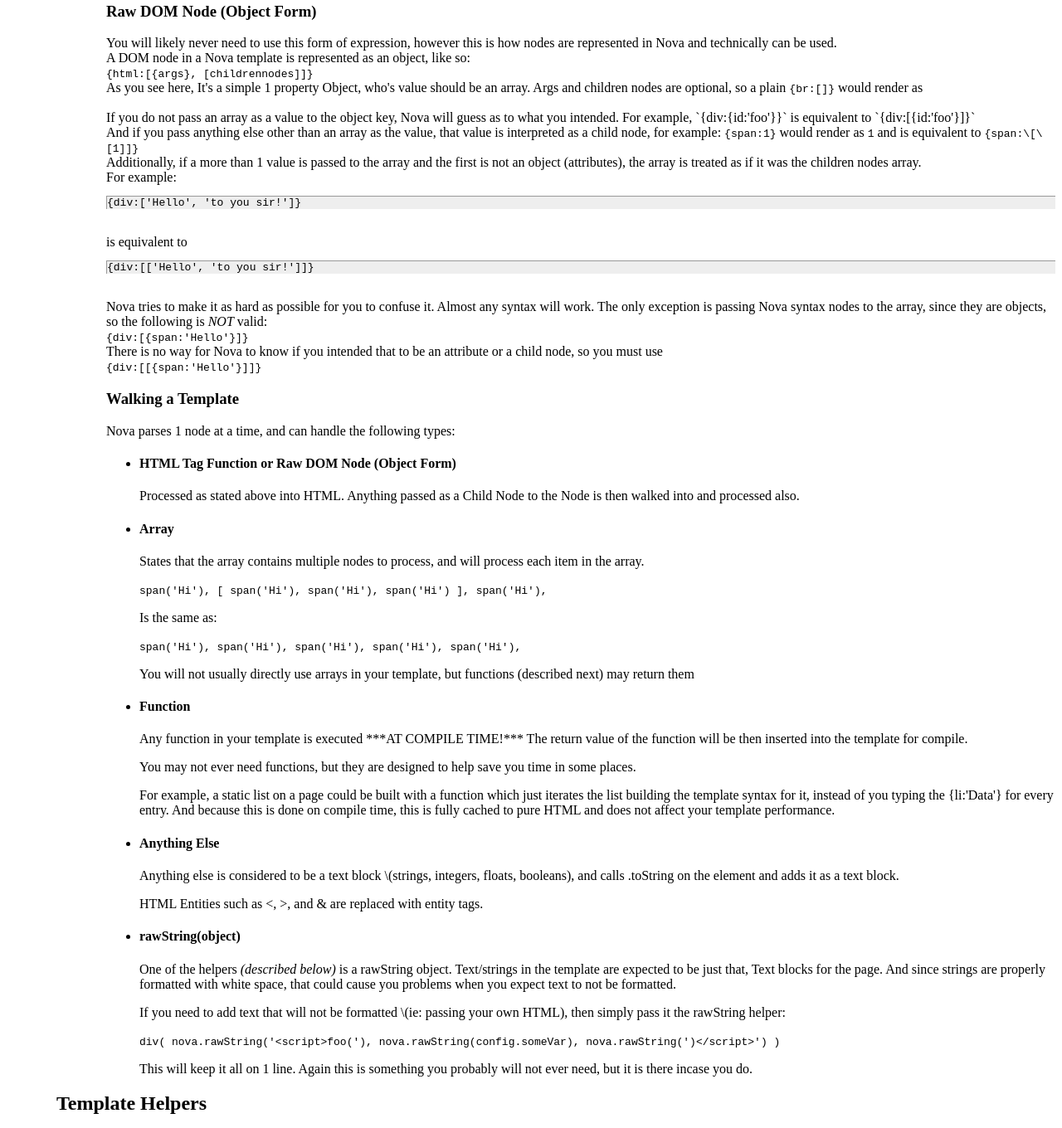
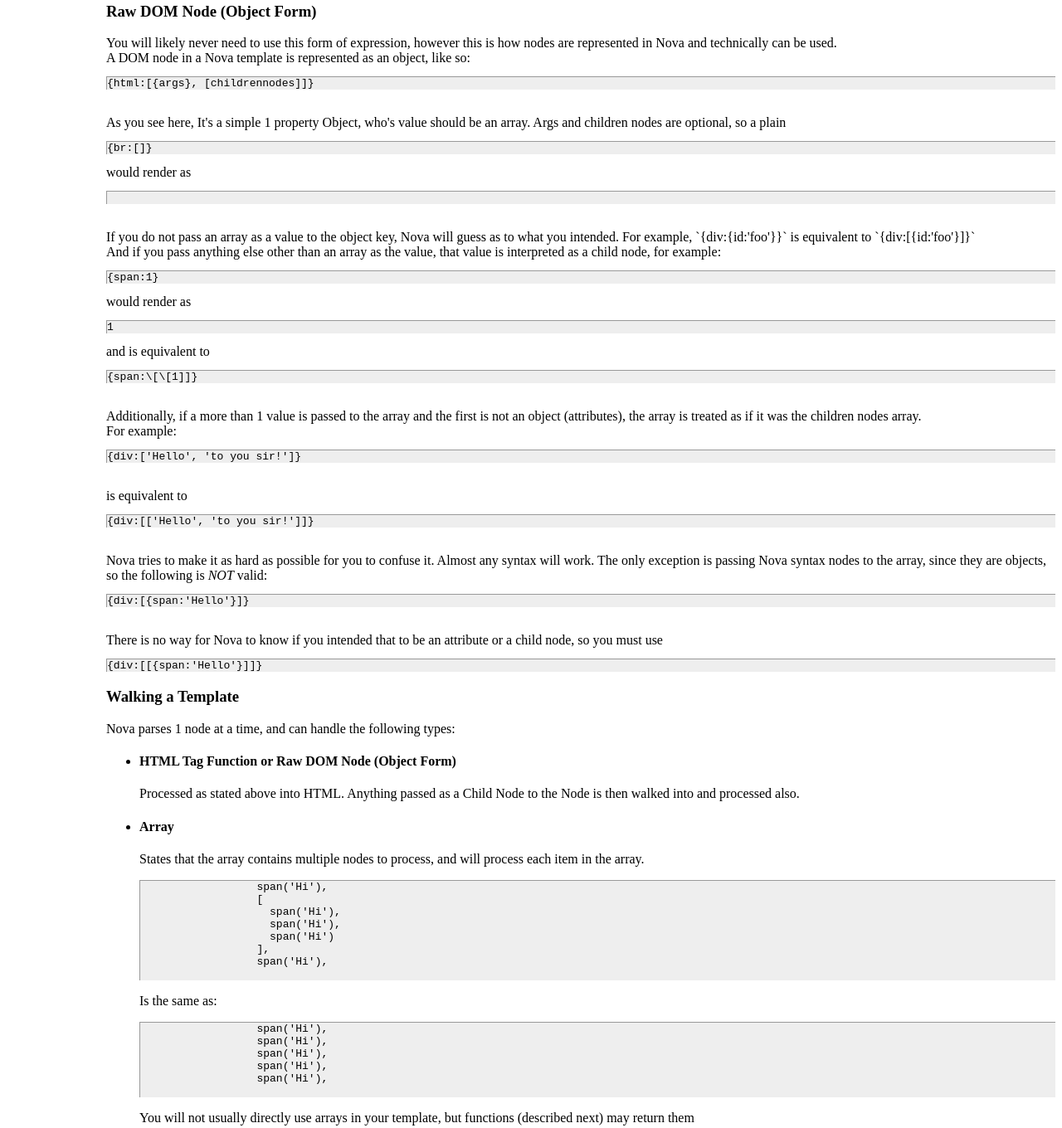
Before and after one commit to aikar/nova, a website: page readme.html in a window 1280 px wide. Shown: the part 1971-3331 px from the top of the page at 83% size. Drawn offline with Linux system fonts and the light colour scheme.

Commit message:
removing komodo, updating readme a lil

```diff
--- a/readme.html
+++ b/readme.html
@@ -214,16 +214,16 @@
         	<br />
           A DOM node in a Nova template is represented as an object, like so:
         	<br />
-          <code>{html:[{args}, [childrennodes]]}</code>
+          <pre>{html:[{args}, [childrennodes]]}</pre>
         	<br />
           As you see here, It's a simple 1 property Object, who's value should be an array.
-          Args and children nodes are optional, so a plain <code>{br:[]}</code> would render as <code><br/></code>
+          Args and children nodes are optional, so a plain <pre>{br:[]}</pre> would render as <pre><br/></pre>
         	<br />
           If you do not pass an array as a value to the object key, Nova will guess as to what you intended.
           For example, `{div:{id:'foo'}}` is equivalent to `{div:[{id:'foo'}]}`
         	<br />
           And if you pass anything else other than an array as the value, that value is interpreted as a child node, for example:
-          <code>{span:1}</code> would render as <code><span>1</span></code> and is equivalent to <code>{span:\[\[1]]}</code>
+          <pre>{span:1}</pre> would render as <pre><span>1</span></pre> and is equivalent to <pre>{span:\[\[1]]}</pre>
         	<br />
           Additionally, if a more than 1 value is passed to the array and the first is not an object (attributes), the array is treated as if it was the children nodes array.
         	<br />
@@ -237,11 +237,11 @@
           The only exception is passing Nova syntax nodes to the array, since they are objects, so the
           following is <em>NOT</em> valid:
         	<br />
-          <code>{div:[{span:'Hello'}]}</code>
+          <pre>{div:[{span:'Hello'}]}</pre>
         	<br />
           There is no way for Nova to know if you intended that to be an attribute or a child node, so you must use
         	<br />
-          <code>{div:[[{span:'Hello'}]]}</code>
+          <pre>{div:[[{span:'Hello'}]]}</pre>
         </div>
         <div id="doc.syntax.walking">
           <h3>Walking a Template</h3>
@@ -262,7 +262,7 @@
                 States that the array contains multiple nodes to process, and will
                 process each item in the array.
               </p>
-              <code>
+              <pre>
                   span('Hi'),
                   [
                     span('Hi'),
@@ -270,17 +270,17 @@
                     span('Hi')
                   ],
                   span('Hi'),
-              </code>
+              </pre>
               <p>
                 Is the same as:
               </p>
-              <code>
+              <pre>
                   span('Hi'),
                   span('Hi'),
                   span('Hi'),
                   span('Hi'),
                   span('Hi'),
-              </code>
+              </pre>
 
               <p>
                 You will not usually directly use arrays in your
@@ -326,13 +326,13 @@
                 If you need to add text that will not be formatted \(ie:
                 passing your own HTML), then simply pass it the rawString helper:
               </p>
-              <code>
+              <pre>
                   div(
                      nova.rawString('&lt;script&gt;foo('),
                      nova.rawString(config.someVar),
                      nova.rawString(')&lt;/script&gt;')
                   )
-              </code>
+              </pre>
               <p>
                 This will keep it all on 1 line. Again this is something you probably
                 will not ever need, but it is there incase you do.
```
Also changed, not shown: 2 other files.
